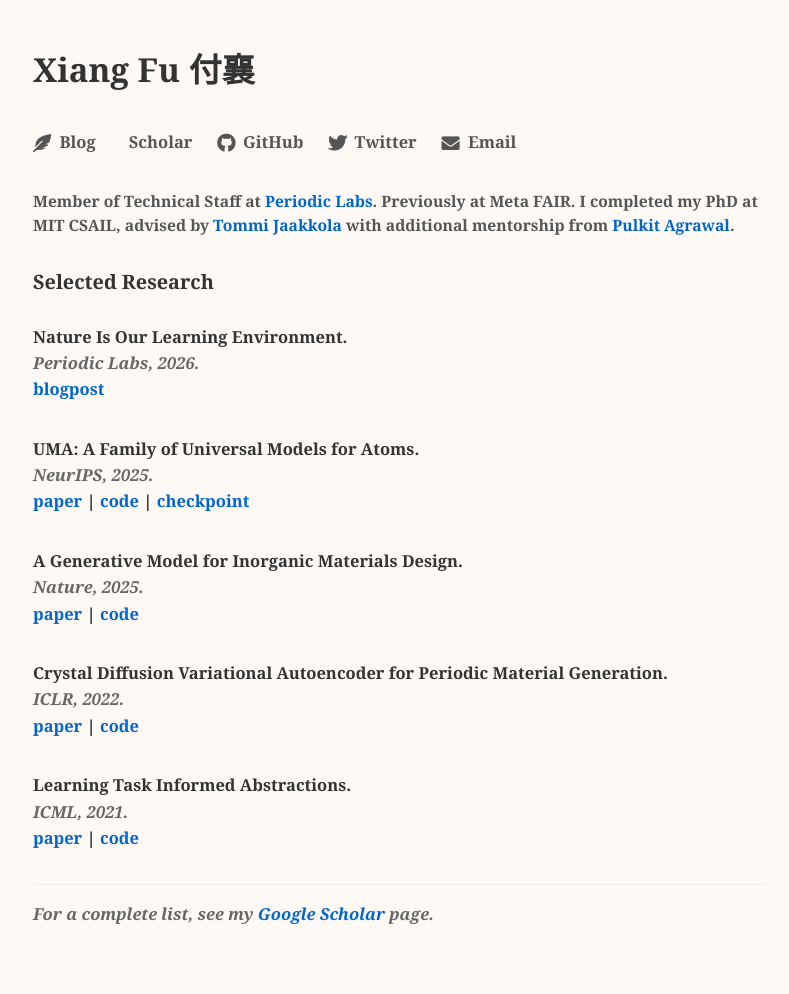
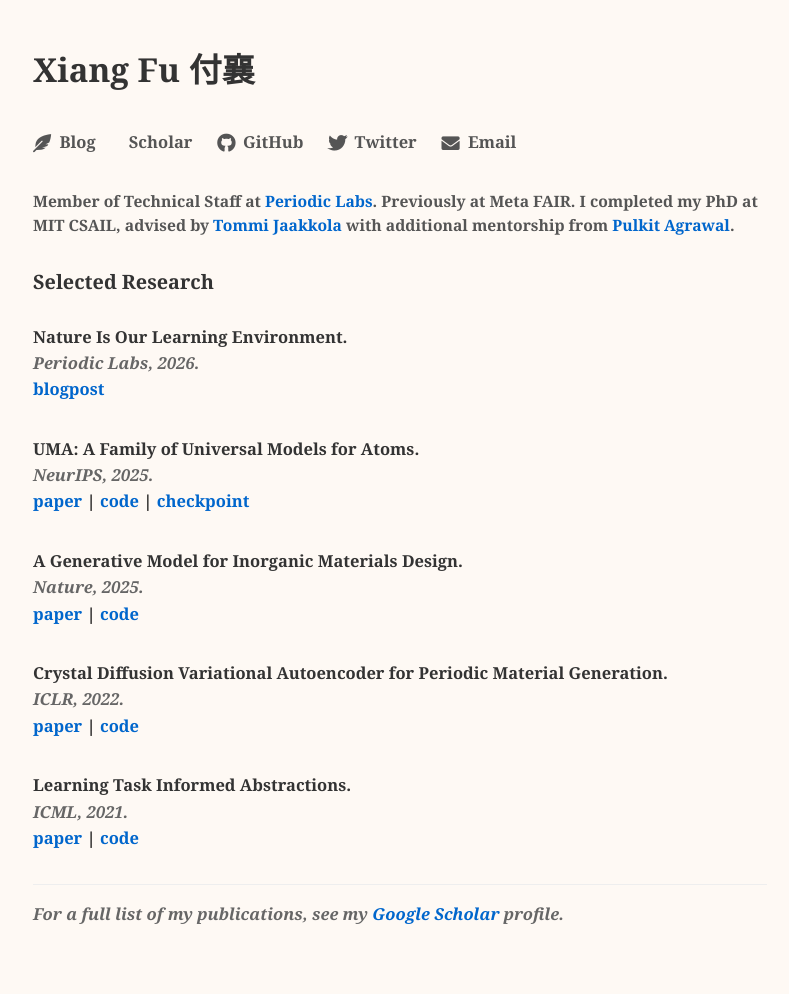
Before and after one commit to kyonofx/kyonofx.github.io, a Jekyll site: the page built from _pages/home.md, in a window 1280 px wide. Shown: the whole page, without its empty margins (240-1029 px from the left). Built offline with Jekyll 4.4.1, drawn with Linux system fonts in a browser that asks for light colours; cached includes are drawn as plain includes; some web fonts are replaced; a style sheet for code colours, icons or effects is not loaded.

Commit message:
Clarify Google Scholar publications link

```diff
--- a/_layouts/archive.html
+++ b/_layouts/archive.html
@@ -88,7 +88,7 @@ layout: default
       </div>
 
       <p class="more-publications">
-        For a complete list, see my <a href="https://scholar.google.com/citations?user=Cb-ZgHEAAAAJ&hl=en">Google Scholar</a> page.
+        For a full list of my publications, see my <a href="https://scholar.google.com/citations?user=Cb-ZgHEAAAAJ&hl=en">Google Scholar</a> profile.
       </p>
     </section>
 
```
